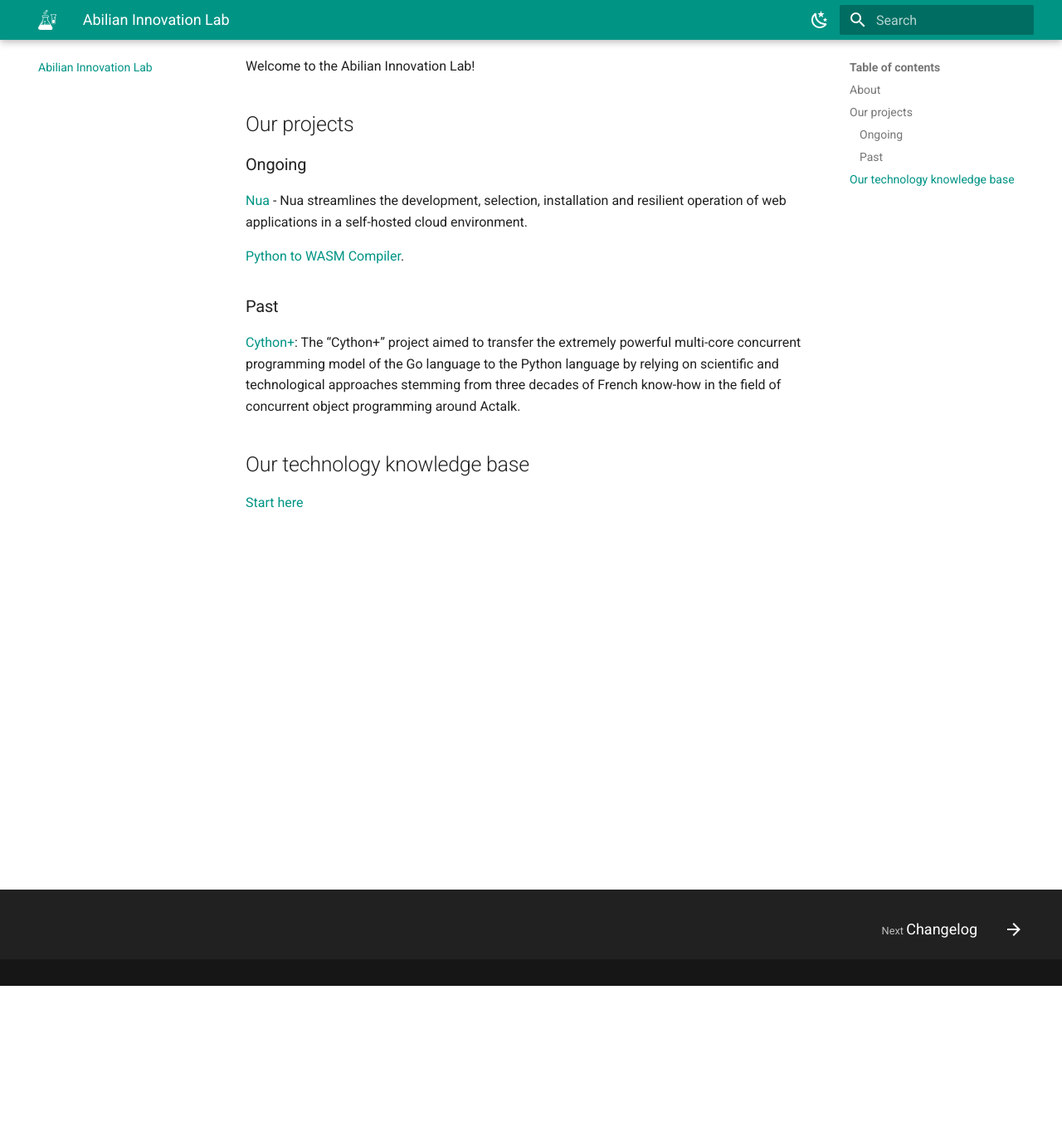
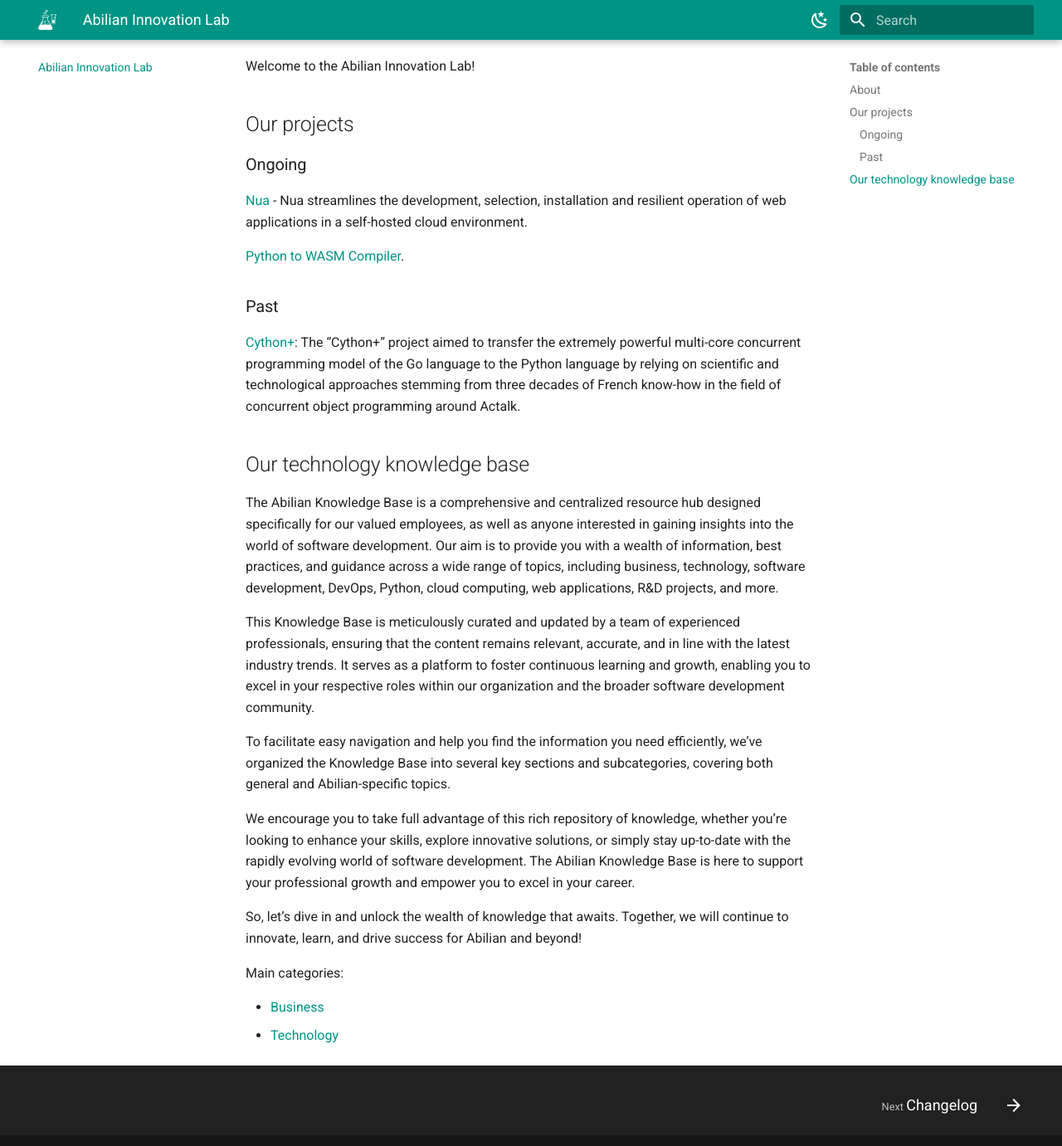
Before and after one commit to abilian/lab.abilian.com, an MkDocs documentation site: the page built from docs/index.md, in a window 1280 px wide and 1400 px high, scrolled down 212 px. Shown: the top 1381 px of the window at 83% size. Built offline with MkDocs 1.6.1 and Material for MkDocs 9.7.7, drawn with Linux system fonts in a browser that asks for light colours; comment, search, counter and statistics services are not loaded.

Commit message:
update content

```diff
--- a/docs/index.md
+++ b/docs/index.md
@@ -16,6 +16,20 @@
 
 [Cython+](./Projects/Cython+/00 Cython+/): The "Cython+" project aimed to transfer the extremely powerful multi-core concurrent programming model of the Go language to the Python language by relying on scientific and technological approaches stemming from three decades of French know-how in the field of concurrent object programming around Actalk.
 
+
 ## Our technology knowledge base
 
-[Start here](./Tech/Architecture/Clean architecture/)
+The Abilian Knowledge Base is a comprehensive and centralized resource hub designed specifically for our valued employees, as well as anyone interested in gaining insights into the world of software development. Our aim is to provide you with a wealth of information, best practices, and guidance across a wide range of topics, including business, technology, software development, DevOps, Python, cloud computing, web applications, R&D projects, and more.
+
+This Knowledge Base is meticulously curated and updated by a team of experienced professionals, ensuring that the content remains relevant, accurate, and in line with the latest industry trends. It serves as a platform to foster continuous learning and growth, enabling you to excel in your respective roles within our organization and the broader software development community.
+
+To facilitate easy navigation and help you find the information you need efficiently, we've organized the Knowledge Base into several key sections and subcategories, covering both general and Abilian-specific topics.
+
+We encourage you to take full advantage of this rich repository of knowledge, whether you're looking to enhance your skills, explore innovative solutions, or simply stay up-to-date with the rapidly evolving world of software development. The Abilian Knowledge Base is here to support your professional growth and empower you to excel in your career.
+
+So, let's dive in and unlock the wealth of knowledge that awaits. Together, we will continue to innovate, learn, and drive success for Abilian and beyond!
+
+Main categories:
+
+- [Business](./Business/00 Business/)
+- [Technology](./Tech/00 Technology/)
```
Also changed, not shown: docs/Business/00 Business.md (added, +8 -0 lines), docs/Business/Outcome over output.md (+3 -1 lines), docs/Business/Retrospectives.md (added, +76 -0 lines), docs/Tech/00 Technology.md (added, +11 -0 lines), docs/Tech/Text composition/Typst.md (+2 -0 lines), docs/changelog.md (+6 -0 lines), pages/index.md (+15 -1 lines).
